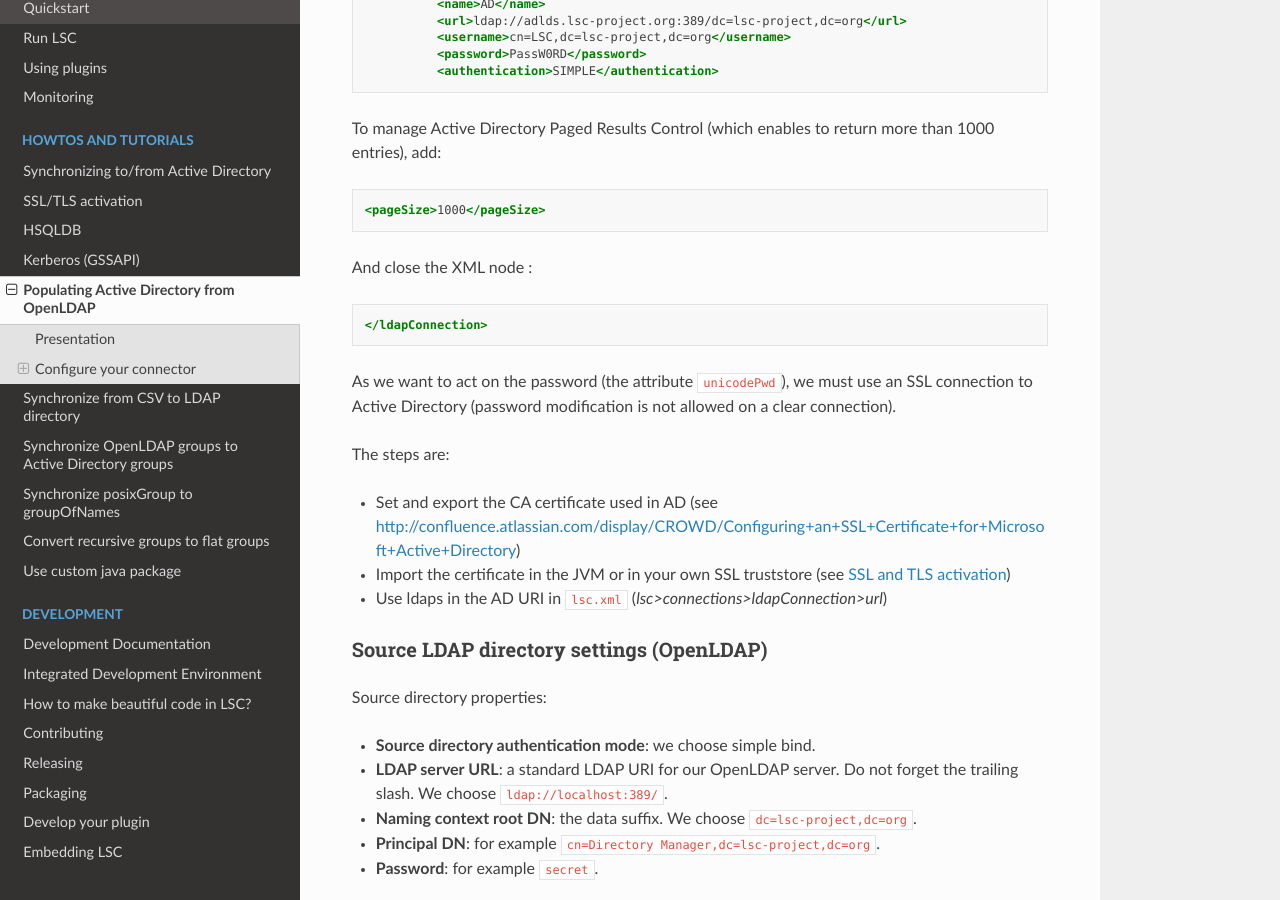
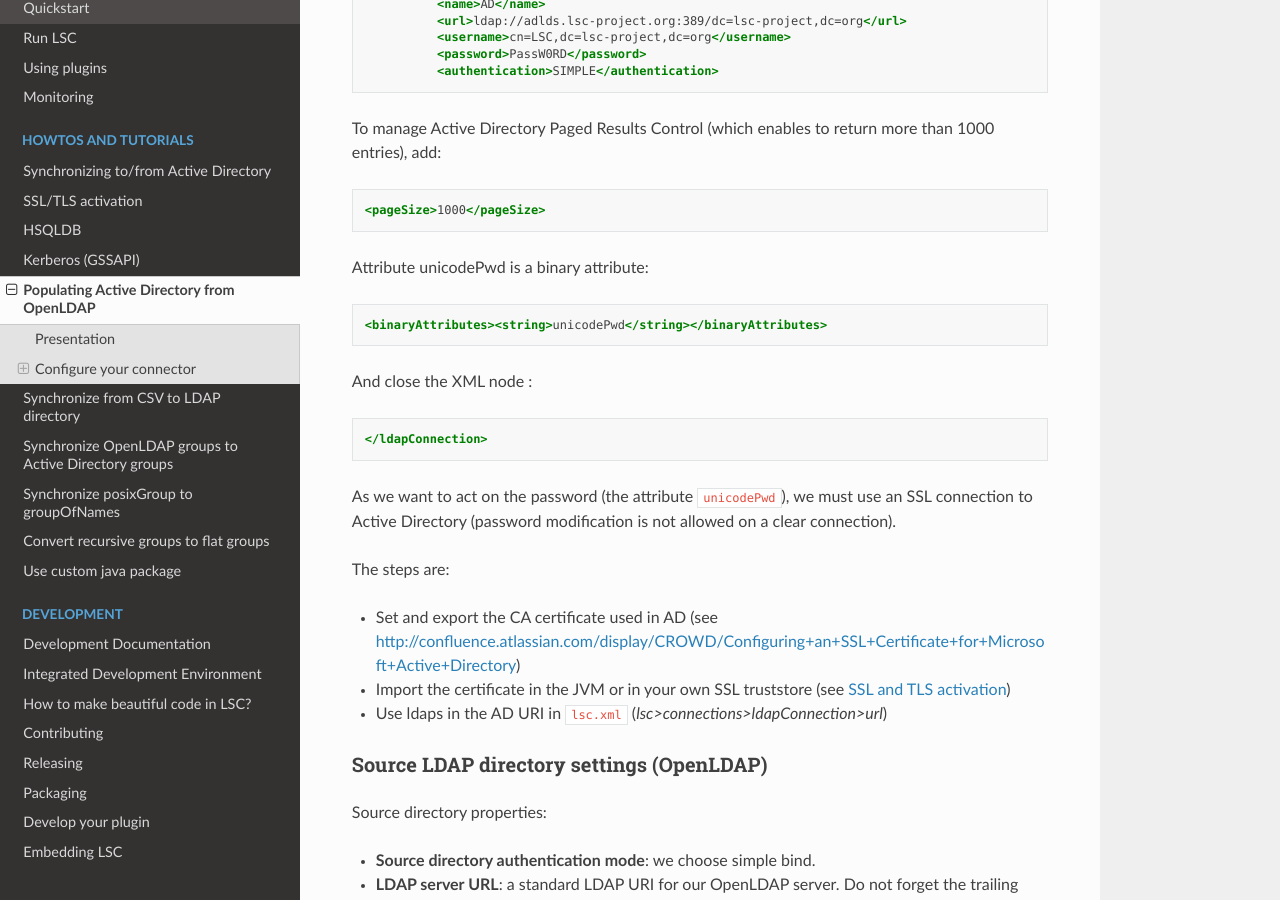
Before and after one commit to lsc-project/documentation, a Sphinx documentation site: the page built from source/openldaptoactivedirectory.rst, in a window 1280 px wide and 900 px high, scrolled down 1225 px. Built offline with Sphinx 7.4.7 and the Read the Docs theme 2.0.0, drawn with Linux system fonts in a browser that asks for light colours.

Commit message:
unicodePwd is a binary attribute

```diff
--- a/source/openldaptoactivedirectory.rst
+++ b/source/openldaptoactivedirectory.rst
@@ -61,6 +61,12 @@ To manage Active Directory Paged Results Control (which enables to return more t
 .. code-block:: XML
 
               <pageSize>1000</pageSize>
+
+Attribute unicodePwd is a binary attribute:
+
+.. code-block:: XML
+
+              <binaryAttributes><string>unicodePwd</string></binaryAttributes>
 
 And close the XML node :
 
--- a/source/syncrulesforactivedirectory.rst
+++ b/source/syncrulesforactivedirectory.rst
@@ -87,7 +87,7 @@ LSC enables creating and changing passwords for users. Here are some methods to
 getUnicodePwd
 -------------
 
-The `getUnicodePwd <https://lsc-project.org/javadoc/latest/org/lsc/utils/directory/AD.html#getUnicodePwd-java.lang.String->`__ method encodes a string to fit the syntax of the unicodePwd attribute in AD, used to set the password.
+The `getUnicodePwd <https://lsc-project.org/javadoc/latest/org/lsc/utils/directory/AD.html#getUnicodePwd-java.lang.String->`__ method encodes a string to fit the syntax of the unicodePwd attribute in AD, used to set the password. It requires that unicodePwd is declared as binary attribute in the LDAP connection settings.
 
 So you can create a default password (e.g. "changeit") for created users by setting:
 
```
